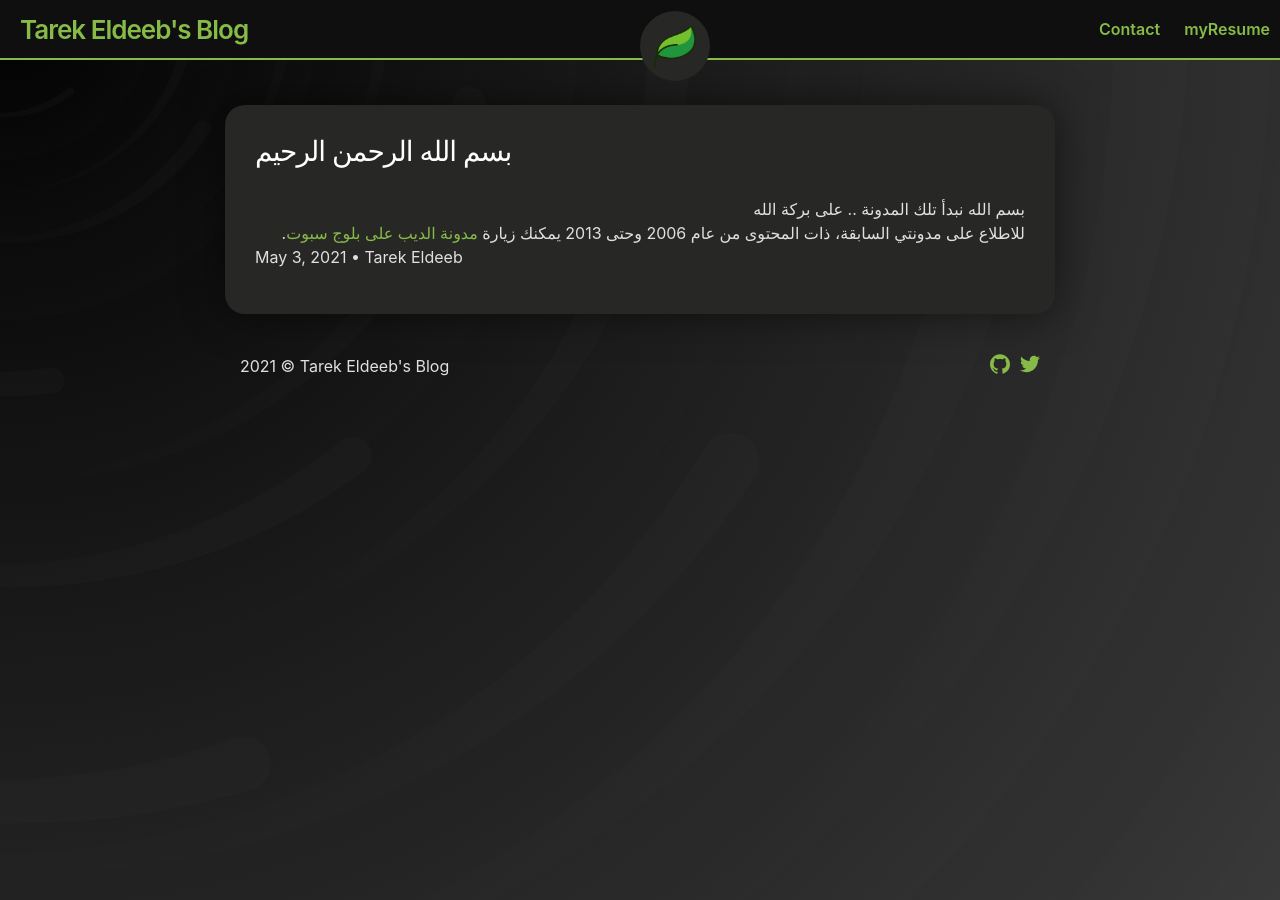
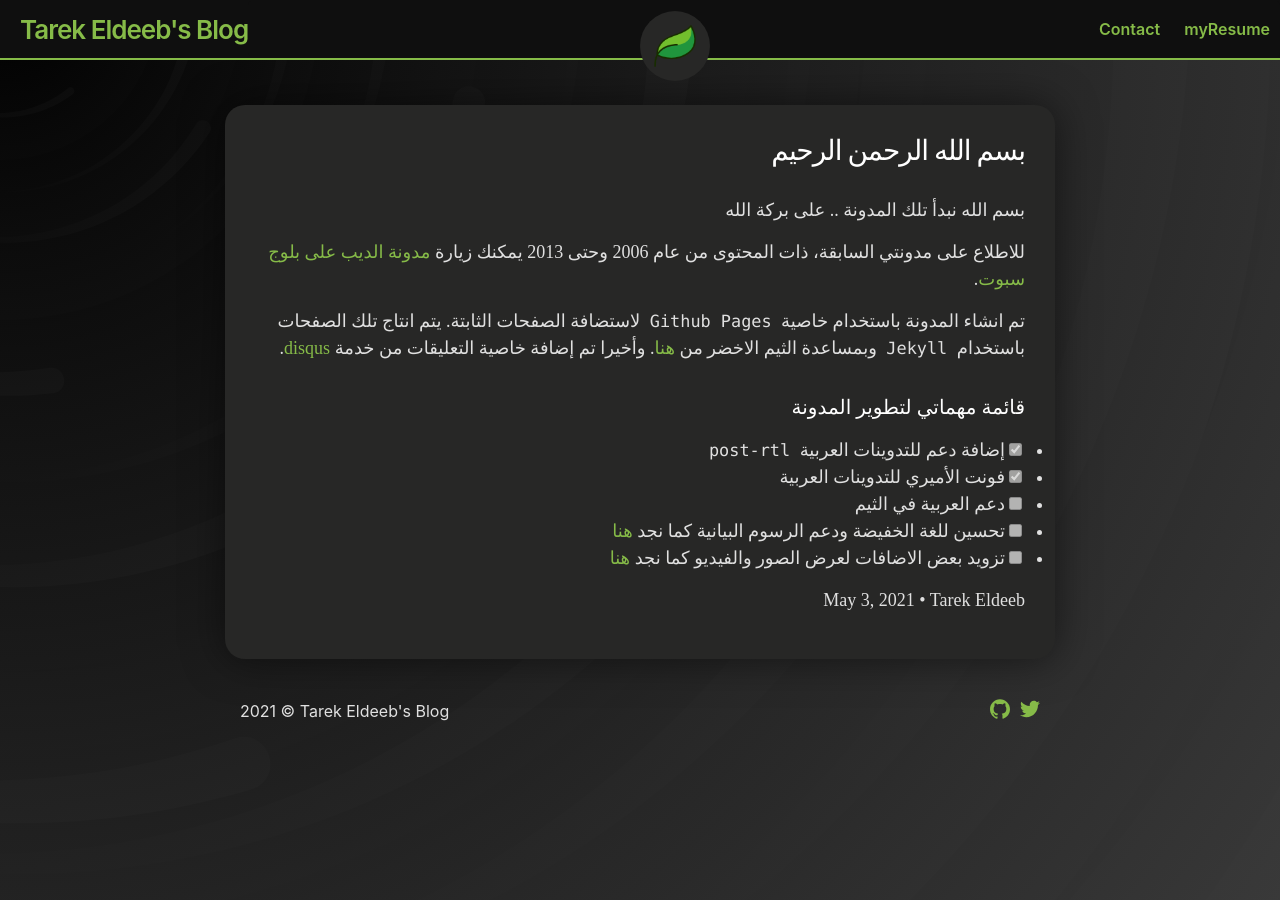
Before and after one commit to tarekeldeeb/tarekeldeeb.github.io, a Jekyll site: the page built from _posts/2021-05-03-besmellah.md, in a window 1280 px wide. Built offline with Jekyll 4.4.1, drawn with Linux system fonts in a browser that asks for light colours; some web fonts are replaced; comment, search, counter and statistics services are not loaded.

Commit message:
Basic Arabic Support

```diff
--- /dev/null
+++ b/_layouts/post-rtl.html
@@ -0,0 +1,65 @@
+---
+layout: default
+---
+<article class="post h-entry" itemscope style="font-family: Amiri;font-size: large;" itemtype="http://schema.org/BlogPosting">
+
+  <header class="post-header">
+    <h1 class="post-title p-name" itemprop="name headline" dir="rtl">{{ page.title | escape }}</h1>
+  </header>
+
+  <div class="post-content e-content" itemprop="articleBody" dir="rtl">
+    {{ content }}
+  </div>
+
+  <p class="post-meta" dir="rtl">
+    {%- assign date_format = site.minima.date_format | default: "%b %-d, %Y" -%}
+    {%- if page.modified_date -%}
+      {%- assign mdate = page.modified_date | date_to_xmlschema -%}
+      <time class="dt-modified" datetime="{{ mdate }}" itemprop="dateModified">
+        Last Updated on {{ mdate | date: date_format }}
+      </time>
+    {%- else -%}
+      <time class="dt-published" datetime="{{ page.date | date_to_xmlschema }}" itemprop="datePublished">
+        {{ page.date | date: date_format }}
+      </time>
+    {%- endif -%}
+    {%- if page.author -%}
+      • {% for author in page.author %}
+        <span itemprop="author" itemscope itemtype="http://schema.org/Person">
+          <span class="p-author h-card" itemprop="name">{{ author }}</span></span>
+          {%- if forloop.last == false %}, {% endif -%}
+      {% endfor %}
+    {%- endif -%}
+  </p>
+
+
+  <a class="u-url" href="{{ page.url | relative_url }}" hidden></a>
+</article>
+
+{% if page.comments %}
+<div id="disqus_thread"></div>
+<script>
+    /**
+    *  RECOMMENDED CONFIGURATION VARIABLES: EDIT AND UNCOMMENT THE SECTION BELOW TO INSERT DYNAMIC VALUES FROM YOUR PLATFORM OR CMS.
+    *  LEARN WHY DEFINING THESE VARIABLES IS IMPORTANT: https://disqus.com/admin/universalcode/#configuration-variables    */
+    /*
+    var disqus_config = function () {
+    this.page.url = PAGE_URL;  // Replace PAGE_URL with your page's canonical URL variable
+    this.page.identifier = PAGE_IDENTIFIER; // Replace PAGE_IDENTIFIER with your page's unique identifier variable
+    };
+    */
+    (function() { // DON'T EDIT BELOW THIS LINE
+    var d = document, s = d.createElement('script');
+    s.src = 'https://tarekeldeeb.disqus.com/embed.js';
+    s.setAttribute('data-timestamp', +new Date());
+    (d.head || d.body).appendChild(s);
+    })();
+</script>
+<noscript>Please enable JavaScript to view the <a href="https://disqus.com/?ref_noscript">comments.</a></noscript>
+{% endif %}
+
+{%- if site.hyvor_talk_website_id -%}
+  <div class="comments">
+    {%- include hyvor-talk-comments.html -%}
+  </div>
+{%- endif -%}
--- a/_posts/2021-05-03-besmellah.md
+++ b/_posts/2021-05-03-besmellah.md
@@ -1,13 +1,24 @@
 ---
-layout: post
+layout: post-rtl
 author: Tarek Eldeeb
 title: بسم الله الرحمن الرحيم
 comments: true
 ---
 
-<div dir="rtl">
 بسم الله نبدأ تلك المدونة .. على بركة الله
-<br>
+
 للاطلاع على مدونتي السابقة، ذات المحتوى من عام 2006 وحتى 2013 يمكنك زيارة
-<a href="http://eldeebs.blogspot.com">مدونة الديب على بلوج سبوت</a>.
-<div>
+[مدونة الديب على بلوج سبوت](http://eldeebs.blogspot.com).
+
+
+تم انشاء المدونة باستخدام خاصية `Github Pages` لاستضافة الصفحات الثابتة. يتم انتاج تلك الصفحات باستخدام
+`Jekyll` وبمساعدة الثيم الاخضر من [هنا](https://github.com/SupunKavinda/jekyll-theme-leaf).
+وأخيرا تم إضافة خاصية التعليقات من خدمة [disqus](https://disqus.com).
+
+
+#### قائمة مهماتي لتطوير المدونة
+- [x] إضافة دعم للتدوينات العربية `post-rtl`
+- [x] فونت الأميري للتدوينات العربية
+- [ ] دعم العربية في الثيم
+- [ ] تحسين للغة الخفيضة ودعم الرسوم البيانية كما نجد [هنا](https://tianqi.name/jekyll-TeXt-theme/docs/en/markdown-enhancements)
+- [ ] تزويد بعض الاضافات لعرض الصور والفيديو كما نجد [هنا](https://tianqi.name/jekyll-TeXt-theme/docs/en/extensions)
--- a/_sass/leaf.scss
+++ b/_sass/leaf.scss
@@ -27,7 +27,7 @@ $on-laptop:        800px !default;
 	  @content;
 	}
 }
-
+@import url(http://fonts.googleapis.com/earlyaccess/amiri.css);
 @import 'base';
 @import 'layout';
 @import 'highlight-dark';
```
